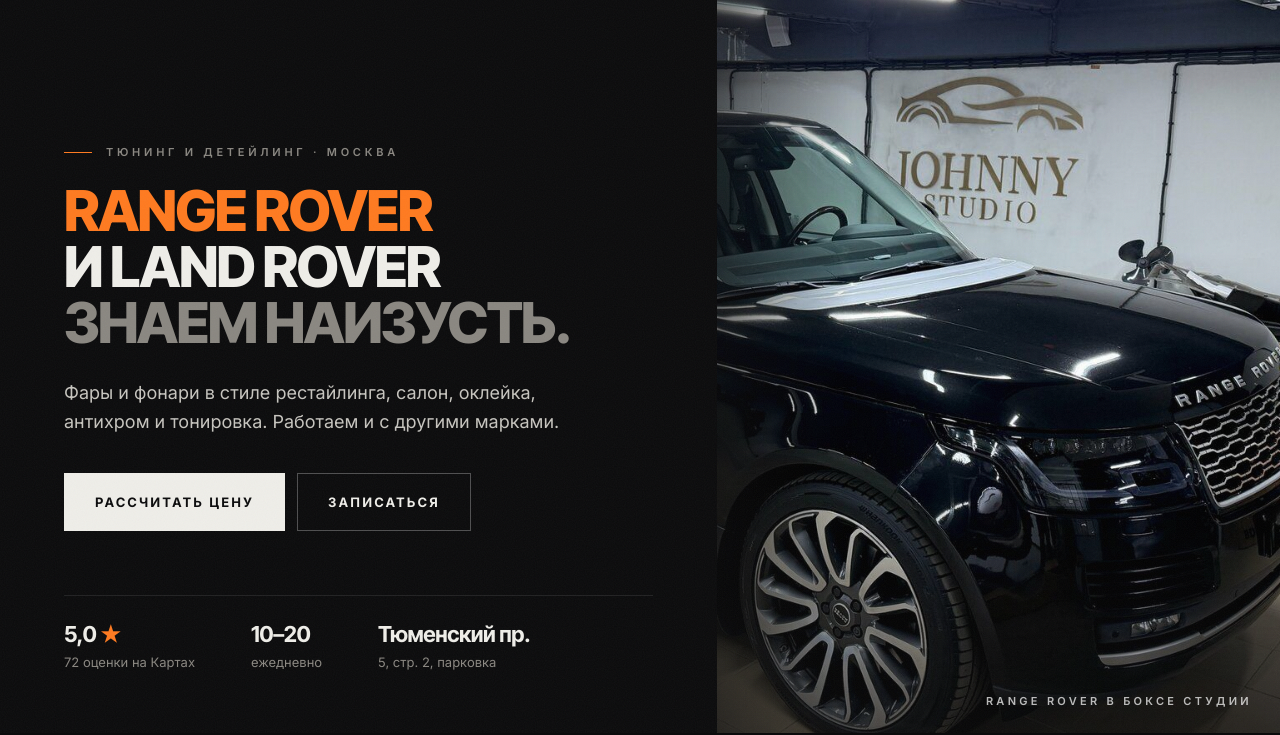
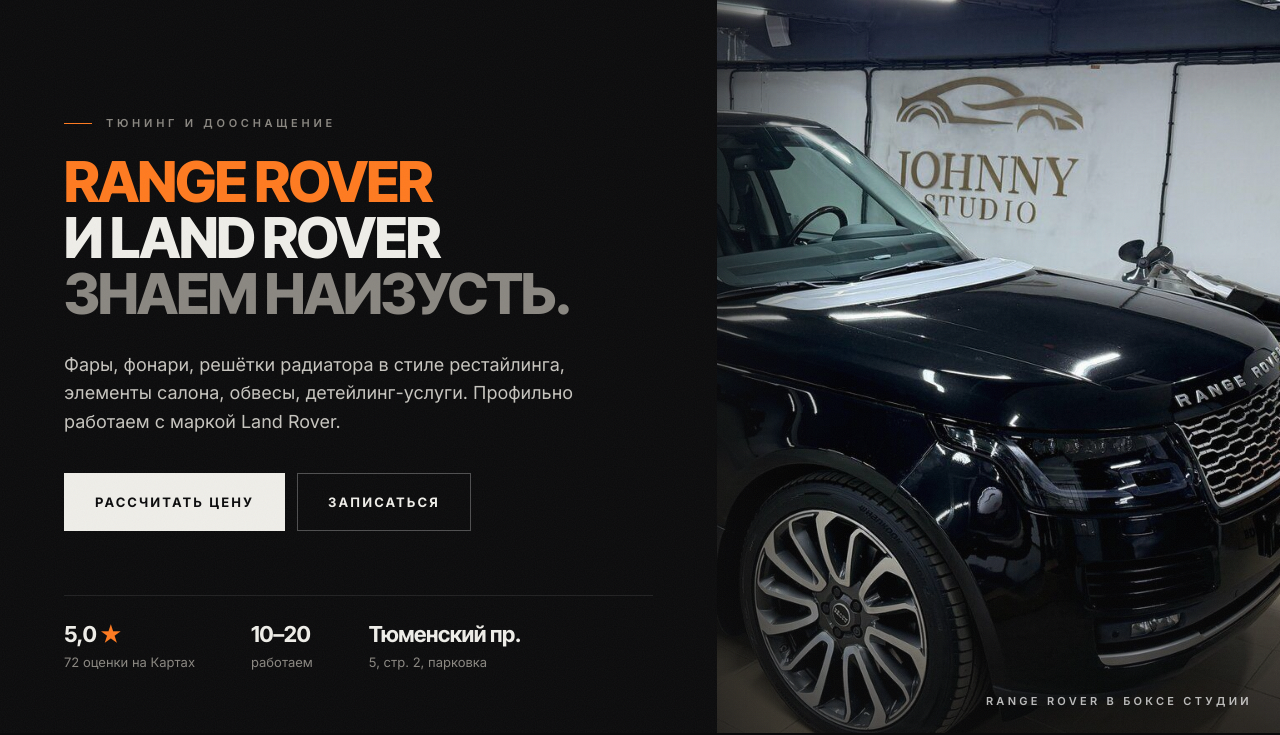
Before and after one commit to johnny-studio/johnny-studio.github.io, a plain HTML site: page index.html in a window 1280 px wide. Shown: the part 67-802 px from the top of the page. Drawn offline with Linux system fonts and the light colour scheme.

Commit message:
Первый экран по правкам Джони: «Тюнинг и дооснащение», новый подзаголовок про Land Rover, «работаем» вместо «ежедневно»
Co-Authored-By: Claude Opus 5.5 <noreply@anthropic.com>

```diff
--- a/index.html
+++ b/index.html
@@ -429,10 +429,10 @@ html.lock{overflow:hidden}
 <!-- 15. первый экран: главное Range Rover и Land Rover -->
 <header class="hero" id="top">
  <div class="l">
-  <h1><span class="k fx">Тюнинг и детейлинг · Москва</span><span class="ln"><b><em>Range Rover</em></b></span><span class="ln"><b>и Land Rover</b></span><span class="ln"><b>знаем наизусть.</b></span></h1>
-  <p class="lead fx">Фары и фонари в стиле рестайлинга, салон, оклейка, антихром и тонировка. Работаем и с другими марками.</p>
+  <h1><span class="k fx">Тюнинг и дооснащение</span><span class="ln"><b><em>Range Rover</em></b></span><span class="ln"><b>и Land Rover</b></span><span class="ln"><b>знаем наизусть.</b></span></h1>
+  <p class="lead fx">Фары, фонари, решётки радиатора в стиле рестайлинга, элементы салона, обвесы, детейлинг-услуги. Профильно работаем с маркой Land Rover.</p>
   <div class="cta fx"><a class="btn" href="#calc">Рассчитать цену</a><a class="btn o" href="#book" data-book>Записаться</a></div>
-  <div class="facts fx"><div><b>5,0 <i>★</i></b><small>72 оценки на Картах</small></div><div><b>10–20</b><small>ежедневно</small></div><div><b>Тюменский пр.</b><small>5, стр. 2, парковка</small></div></div>
+  <div class="facts fx"><div><b>5,0 <i>★</i></b><small>72 оценки на Картах</small></div><div><b>10–20</b><small>работаем</small></div><div><b>Тюменский пр.</b><small>5, стр. 2, парковка</small></div></div>
  </div>
  <div class="r"><div class="stage"><img src="img/hero.jpg" alt="Чёрный Range Rover в боксе Johnny Studio" width="1280" height="960" fetchpriority="high"><span class="hl" aria-hidden="true"></span></div><span class="beam" aria-hidden="true"></span><div class="cap">Range Rover в боксе студии</div></div>
 </header>
```
